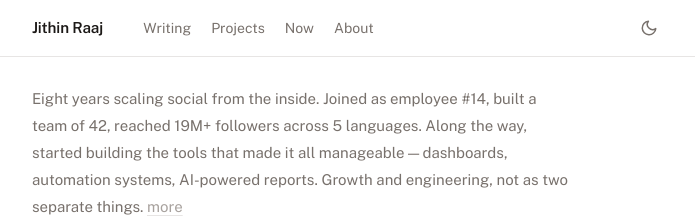
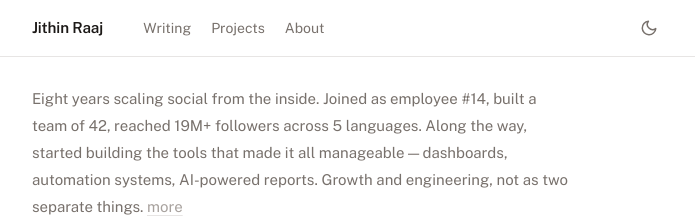
Before and after one commit to jithinrajtk/jithinrajtk.github.io, a Jekyll site: the page built from index.html, in a window 1280 px wide. Shown: the top 218 px of the page, without its empty margins (292-987 px from the left). Built offline with Jekyll 4.4.1, drawn with Linux system fonts in a browser that asks for light colours.

Commit message:
Remove Now from navbar

```diff
--- a/_includes/header.html
+++ b/_includes/header.html
@@ -4,8 +4,7 @@
     <nav class="site-nav">
       <a href="/writing/" {% if page.url contains '/writing' or page.layout == 'post' %}class="active"{% endif %}>Writing</a>
       <a href="/projects/" {% if page.url contains '/projects' %}class="active"{% endif %}>Projects</a>
-      <a href="/now/" {% if page.url == '/now/' %}class="active"{% endif %}>Now</a>
-      <a href="/about/" {% if page.url == '/about/' %}class="active"{% endif %}>About</a>
+<a href="/about/" {% if page.url == '/about/' %}class="active"{% endif %}>About</a>
     </nav>
     <button class="theme-toggle" aria-label="Toggle dark mode" title="Toggle dark mode">
       <svg class="icon-sun" xmlns="http://www.w3.org/2000/svg" width="18" height="18" viewBox="0 0 24 24" fill="none" stroke="currentColor" stroke-width="2" stroke-linecap="round" stroke-linejoin="round">
```
